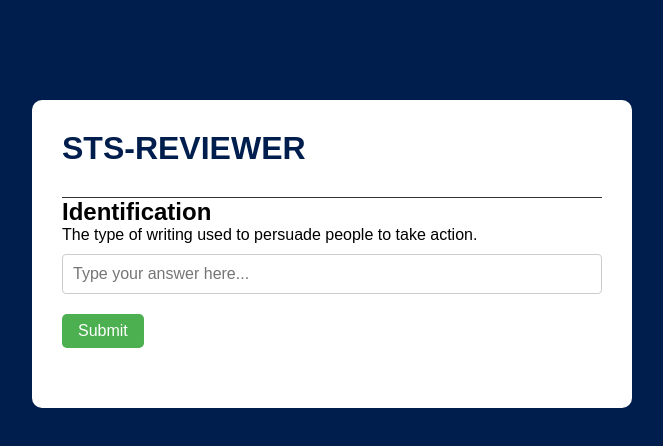
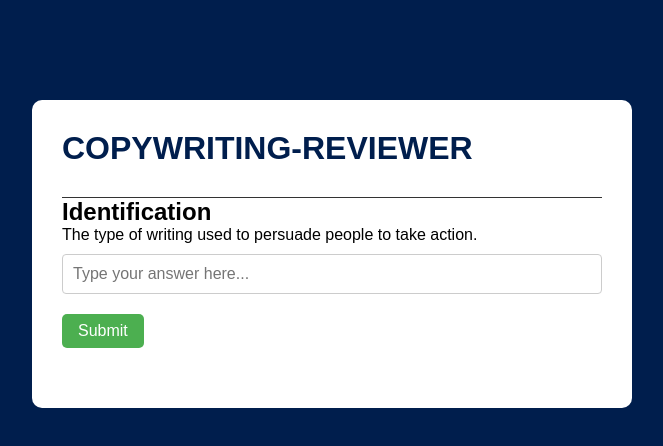
Before and after one commit to Jeynicks/STS-STUDY-GUIDE, a plain HTML site: page index.html in a window 1280 px wide. Shown: the whole page, without its empty margins (308-971 px from the left). Drawn offline with Linux system fonts and the light colour scheme.

Commit message:
Update index.html

```diff
--- a/index.html
+++ b/index.html
@@ -7,7 +7,7 @@
 </head>
 <body>
     <div class="app">
-        <h1>STS-REVIEWER</h1>
+        <h1>COPYWRITING-REVIEWER</h1>
 
         <div class="identification-section">
             <h2>Identification</h2>
```
